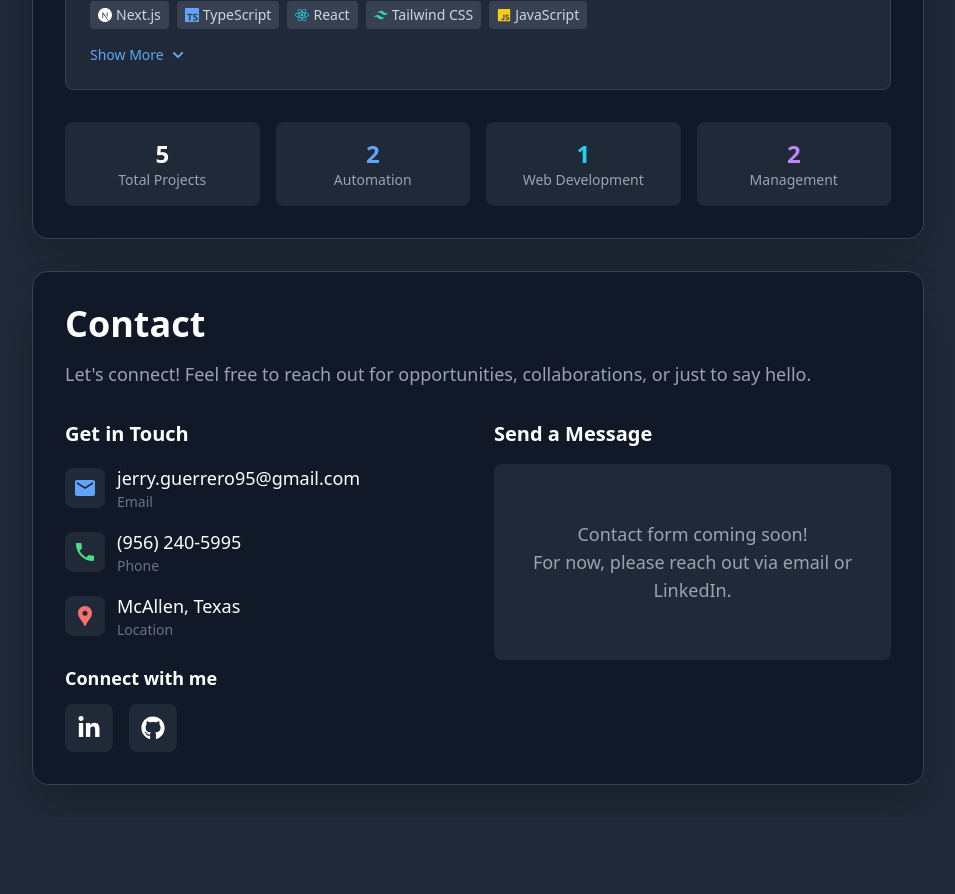
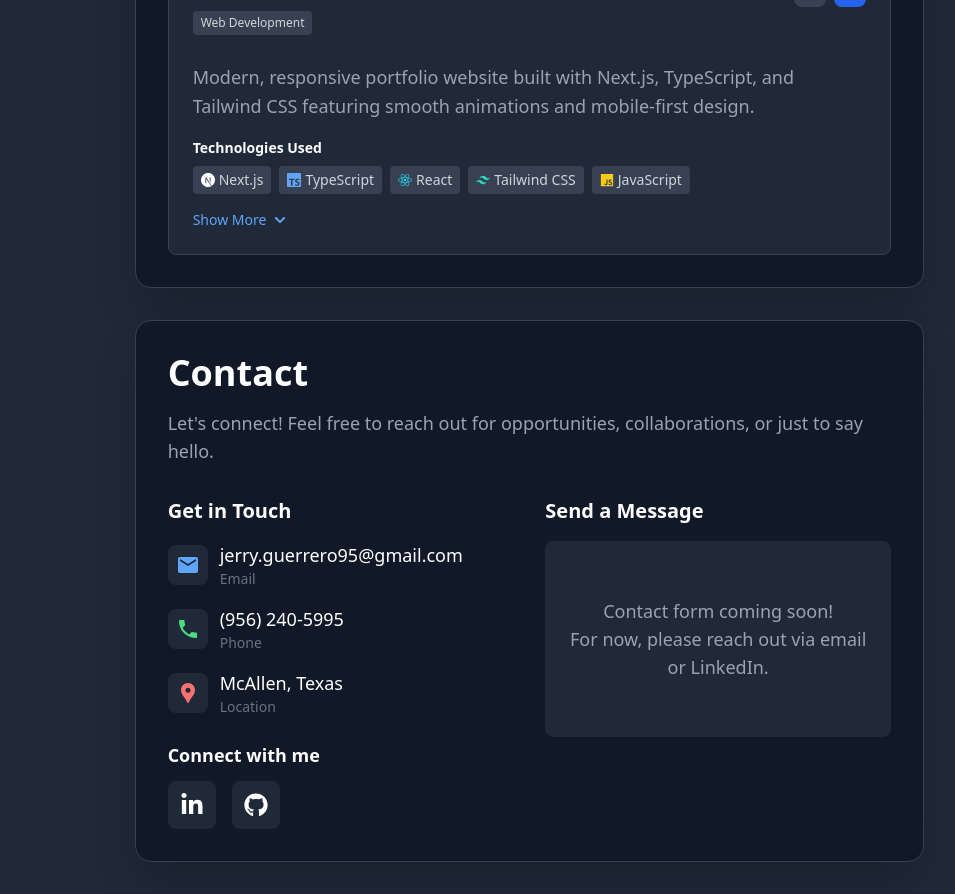
Before and after one commit to Durzo95/jerry-guerrero-portfolio, a Next.js app: page / in a window 1280 px wide. Shown: the part 3500-4394 px from the top of the page, without its empty margins (316-1271 px from the left). Before the commit the page ends 4317 px from the top, so only its background shows below. Built offline with nearby package versions, Linux system fonts and the light colour scheme.

Commit message:
Refactor ProjectsSection component to remove project statistics display, streamlining the layout for improved clarity and focus on project content.

```diff
--- a/components/ProjectsSection.tsx
+++ b/components/ProjectsSection.tsx
@@ -50,31 +50,7 @@
           )}
         </div>
 
-        {/* Project Stats */}
-        <div className="mt-8 grid grid-cols-2 lg:grid-cols-4 gap-4">
-          <div className="bg-gray-800 p-4 rounded-lg text-center">
-            <div className="text-2xl font-bold text-white">{projectsData.length}</div>
-            <div className="text-gray-400 text-sm">Total Projects</div>
-          </div>
-          <div className="bg-gray-800 p-4 rounded-lg text-center">
-            <div className="text-2xl font-bold text-blue-400">
-              {projectsData.filter(p => p.category === "automation").length}
-            </div>
-            <div className="text-gray-400 text-sm">Automation</div>
-          </div>
-          <div className="bg-gray-800 p-4 rounded-lg text-center">
-            <div className="text-2xl font-bold text-cyan-400">
-              {projectsData.filter(p => p.category === "web-development").length}
-            </div>
-            <div className="text-gray-400 text-sm">Web Development</div>
-          </div>
-          <div className="bg-gray-800 p-4 rounded-lg text-center">
-            <div className="text-2xl font-bold text-purple-400">
-              {projectsData.filter(p => p.category === "management").length}
-            </div>
-            <div className="text-gray-400 text-sm">Management</div>
-          </div>
-        </div>
+
       </div>
     </div>
   );
--- a/pages/index.tsx
+++ b/pages/index.tsx
@@ -18,13 +18,13 @@
           <div className="max-w-7xl w-full">
             <div className="grid grid-cols-12 gap-4 lg:gap-8">
               {/* Left side - Profile (Sticky on desktop) */}
-              <div className="col-span-12 lg:col-span-4 xl:col-span-3">
+              <div className="col-span-12 lg:col-span-4 xl:col-span-4">
                 <div className="lg:sticky lg:top-24">
                   <Profile />
                 </div>
               </div>
               {/* Right side - Main Content */}
-              <div className="col-span-12 lg:col-span-8 xl:col-span-9">
+              <div className="col-span-12 lg:col-span-8 xl:col-span-8">
                 <MainBody />
               </div>
             </div>
```
